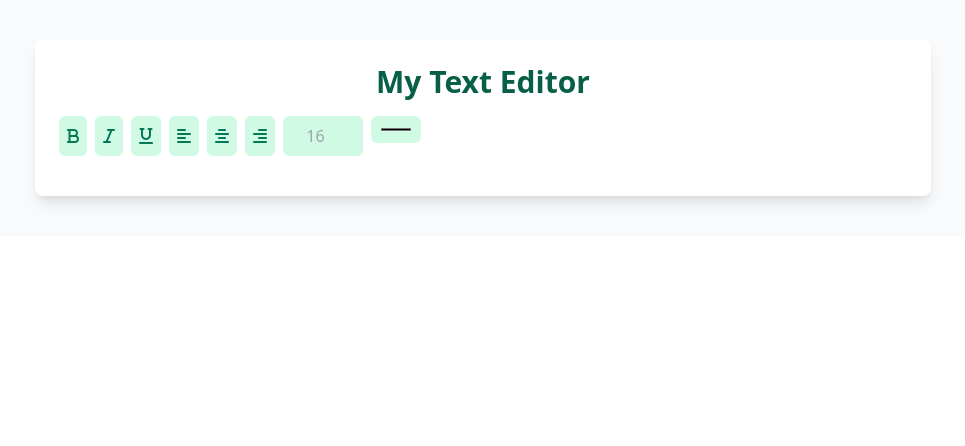
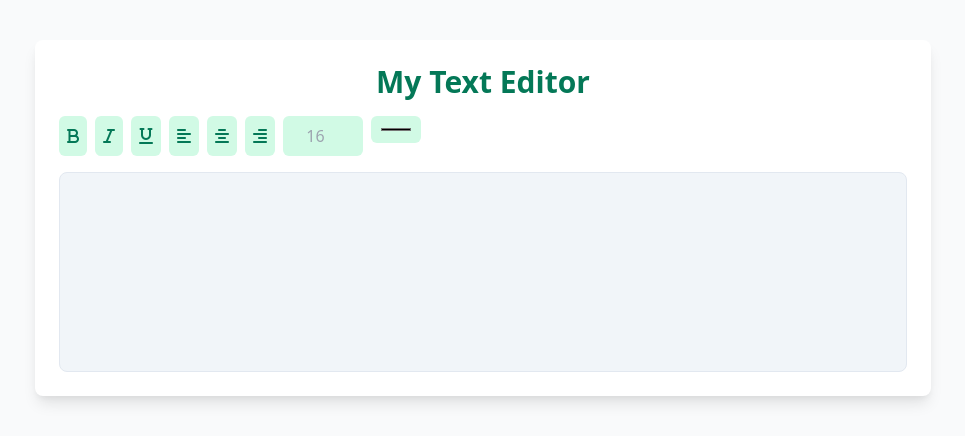
Before and after one commit to brainiac1010/My-Text-Editor, a plain HTML site: page index.html in a window 1280 px wide. Shown: the whole page, without its empty margins (157-1122 px from the left). Drawn offline with nearby package versions, Linux system fonts and the light colour scheme.

Commit message:
add script and also add button add event

```diff
--- a/index.html
+++ b/index.html
@@ -32,29 +32,25 @@
     </style>
 </head>
 <body>
-    <main class="bg-gray-50 p-10">
-        <div class="max-w-4xl mx-auto bg-white shadow-lg rounded-lg p-6">
-            <h1 class="text-center text-3xl font-bold mb-4 text-green-800">My Text Editor</h1>
 
-<div class="flex flex-warp gap-2 mb-4">
-    <button id="boldBtn" class="toolbar-button p-2 bg-green-100 text-green-700 rounded-md"><i class="fas fa-bold"></i></button>
+<main class="bg-gray-50 p-10" >
+    <div class="max-w-4xl mx-auto bg-white shadow-lg rounded-lg p-6">
+        <h1 class="text-center text-3xl font-bold mb-4 text-green-700">My Text Editor</h1>
+        <div class="flex flex-wrap gap-2 mb-4">
+            <button id="boldBtn" class="toolbar-button p-2 bg-green-100 text-green-700 rounded-md"><i class="fas fa-bold"></i></button>
             <button id="italicBtn" class="toolbar-button p-2 bg-green-100 text-green-700 rounded-md"><i class="fas fa-italic"></i></button>
             <button id="underlineBtn" class="toolbar-button p-2 bg-green-100 text-green-700 rounded-md"><i class="fas fa-underline"></i></button>
             <button id="alignLeftBtn" class="toolbar-button p-2 bg-green-100 text-green-700 rounded-md"><i class="fas fa-align-left"></i></button>
             <button id="alignCenterBtn" class="toolbar-button p-2 bg-green-100 text-green-700 rounded-md"><i class="fas fa-align-center"></i></button>
             <button id="alignRightBtn" class="toolbar-button p-2 bg-green-100 text-green-700 rounded-md"><i class="fas fa-align-right"></i></button>
-
-
             <input type="number" id="fontSize" placeholder="16" class="toolbar-button p-2 bg-green-100 text-green-700 rounded-md w-20 text-center" min="12" max="72">
             <input type="color" id="fontColor" class="toolbar-button p-2 bg-green-100 text-green-700 rounded-md">
-</div>
+        </div>
+        <div id="editor" contenteditable="true" class="border p-4 rounded-lg"></div>
+    </div>
+</main>
 
 
 
-        </div>
-
-
-    </main>
-
 </body>
 </html>
```
